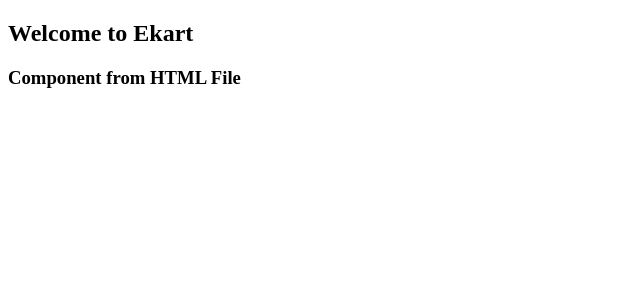
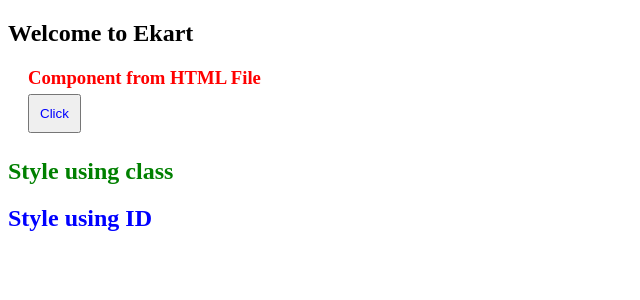
Before and after one commit to ManthanDhole/Angular, an Angular app in the folder 01_NewAngularProject/angular-ekart/: page / in a window 1280 px wide. Shown: the top 300 px of the page, without its empty margins (0-640 px from the left). Built offline with nearby package versions, Linux system fonts and the light colour scheme.

Commit message:
Adding styles to the html page using styles, styleUrls

```diff
--- /dev/null
+++ b/01_NewAngularProject/angular-ekart/src/app/header/header.component.css
@@ -0,0 +1,4 @@
+h3{ margin: 0 20px; color: red; }
+button{ margin: 5px 20px; padding: 10px; color: blue; }
+.headerClass{ color: green; }
+#idName{ color: blue; }
--- a/01_NewAngularProject/angular-ekart/src/app/header/header.component.html
+++ b/01_NewAngularProject/angular-ekart/src/app/header/header.component.html
@@ -1 +1,4 @@
 <h3>Component from HTML File</h3>
+<button type="button"> Click </button>
+<h2 class="headerClass">Style using class</h2>
+<h2 id="idName">Style using ID</h2>
```
Also changed, not shown: 01_NewAngularProject/angular-ekart/src/app/header/header.component.ts (+7 -0 lines), 1 other file (tests, documents, lock files or other folders).
